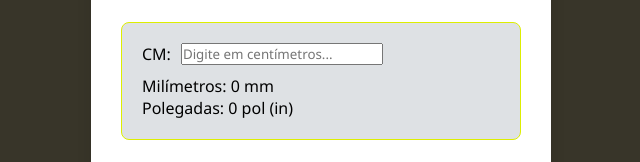
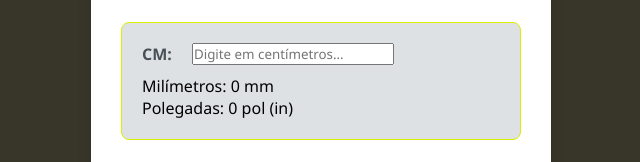
Before and after one commit to AgnaldoSouza47/conversor, a plain HTML site: page index.html in a window 1280 px wide. Shown: the part 298-460 px from the top of the page, 319-959 px from the left. Drawn offline with Linux system fonts and the light colour scheme.

Commit message:
estilizando a label e legenda input

```diff
--- a/css/conversor.css
+++ b/css/conversor.css
@@ -83,3 +83,8 @@ h2 {
     gap: 10px;
     margin-bottom: 10px;
 }
+label.legenda-input {
+    font-weight: 600;
+    color: #495057;
+    width: 40px;
+}
```
